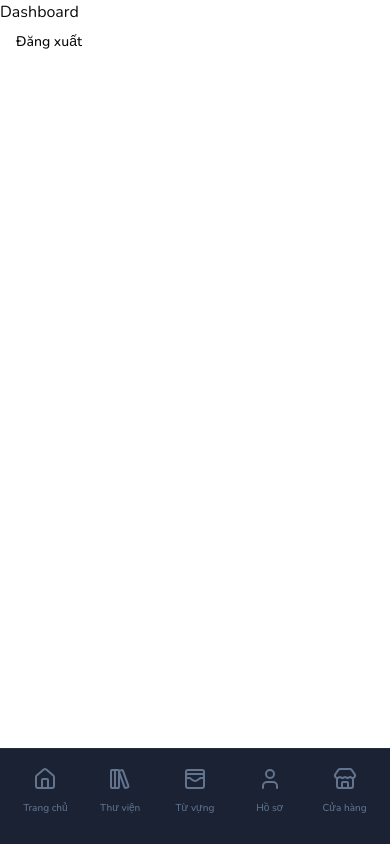
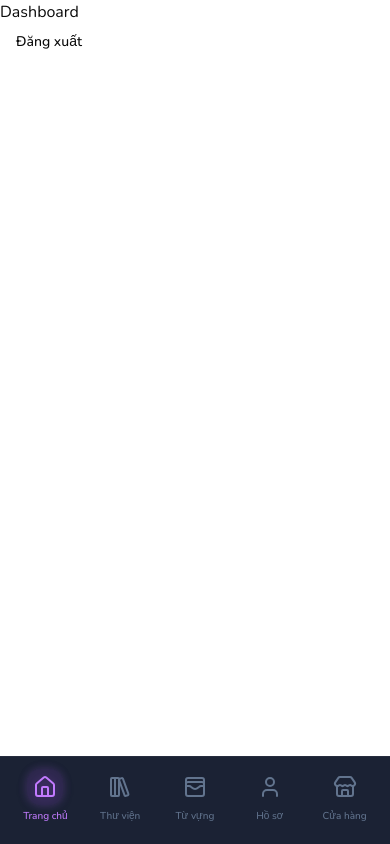
Before and after one commit to thanquan654/StoryLingua, a Next.js app in the folder frontend/: page /dashboard in a window 390 px wide. Built offline with nearby package versions, Linux system fonts and the light colour scheme; no server answers.

Commit message:
fix: change bottomNav to client component to fix highlight error when change url

```diff
--- a/frontend/src/components/BottomNavigation.tsx
+++ b/frontend/src/components/BottomNavigation.tsx
@@ -1,25 +1,28 @@
+'use client'
+
 import { Home, LibraryBig, Store, User, WalletCards } from 'lucide-react'
-import { headers } from 'next/headers'
 import Link from 'next/link'
+import { usePathname } from 'next/navigation'
 
 const navItems = [
 	{ icon: <Home />, label: 'Trang chủ', path: '/dashboard' },
 	{ icon: <LibraryBig />, label: 'Thư viện', path: '/dashboard/library' },
-	{ icon: <WalletCards />, label: 'Từ vựng', path: '/dashboard/vocab' },
+	{ icon: <WalletCards />, label: 'Từ vựng', path: '/dashboard/vocabulary' },
 	{ icon: <User />, label: 'Hồ sơ', path: '/dashboard/profile' },
 	{ icon: <Store />, label: 'Cửa hàng', path: '/dashboard/shop' },
 ]
 
-export default async function BottomNavigation() {
-	const pathname = (await headers()).get('x-current-path')
+export default function BottomNavigation() {
+	const pathname = usePathname()
 
 	return (
-		<nav className="md:hidden fixed bottom-0 left-0 right-0 bg-[#0F172A]/95 backdrop-blur-xl border-t border-white/5 pb-6 pt-2 z-50">
+		<nav className="md:hidden fixed bottom-0 left-0 right-0 bg-[#0F172A]/95 backdrop-blur-xl border-t border-white/5 pb-4 pt-2 z-50">
 			<ul className="grid grid-cols-5 items-center w-full px-2 max-w-md mx-auto">
 				{navItems.map((item) => {
 					const isReallyActive =
 						pathname === item.path ||
-						(item.path !== '/' && pathname?.includes(item.path))
+						(item.path !== '/dashboard' &&
+							pathname?.includes(item.path))
 
 					return (
 						<li key={item.path}>
--- a/frontend/src/proxy.ts
+++ b/frontend/src/proxy.ts
@@ -58,9 +58,7 @@ export async function proxy(request: NextRequest) {
 		return NextResponse.redirect(new URL('/login', request.url))
 	}
 
-	const headers = new Headers(request.headers)
-	headers.set('x-current-path', request.nextUrl.pathname)
-	return NextResponse.next({ headers })
+	return NextResponse.next()
 }
 
 export const config = {
```
